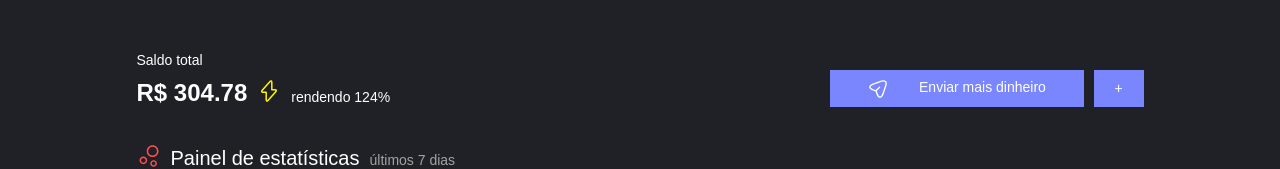
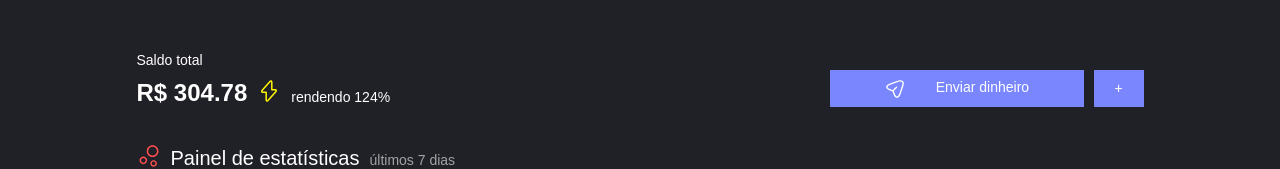
Before and after one commit to HederAlves/big-bang-digital, a Vue app: page / in a window 1280 px wide. Shown: the part 127-296 px from the top of the page. Built offline with nearby package versions, Linux system fonts and the light colour scheme.

Commit message:
refactor: adjust text button

```diff
--- a/src/components/molecules/InfoPanel.vue
+++ b/src/components/molecules/InfoPanel.vue
@@ -19,7 +19,7 @@
         <div class="info-buttons">
             <BaseButton color="send" size="lg">
                 <img style="margin-right: 26px" src="@/assets/send.svg" />
-                Enviar mais dinheiro
+                Enviar dinheiro
             </BaseButton>
             <BaseButton color="send" size="sm">+</BaseButton>
         </div>
```
